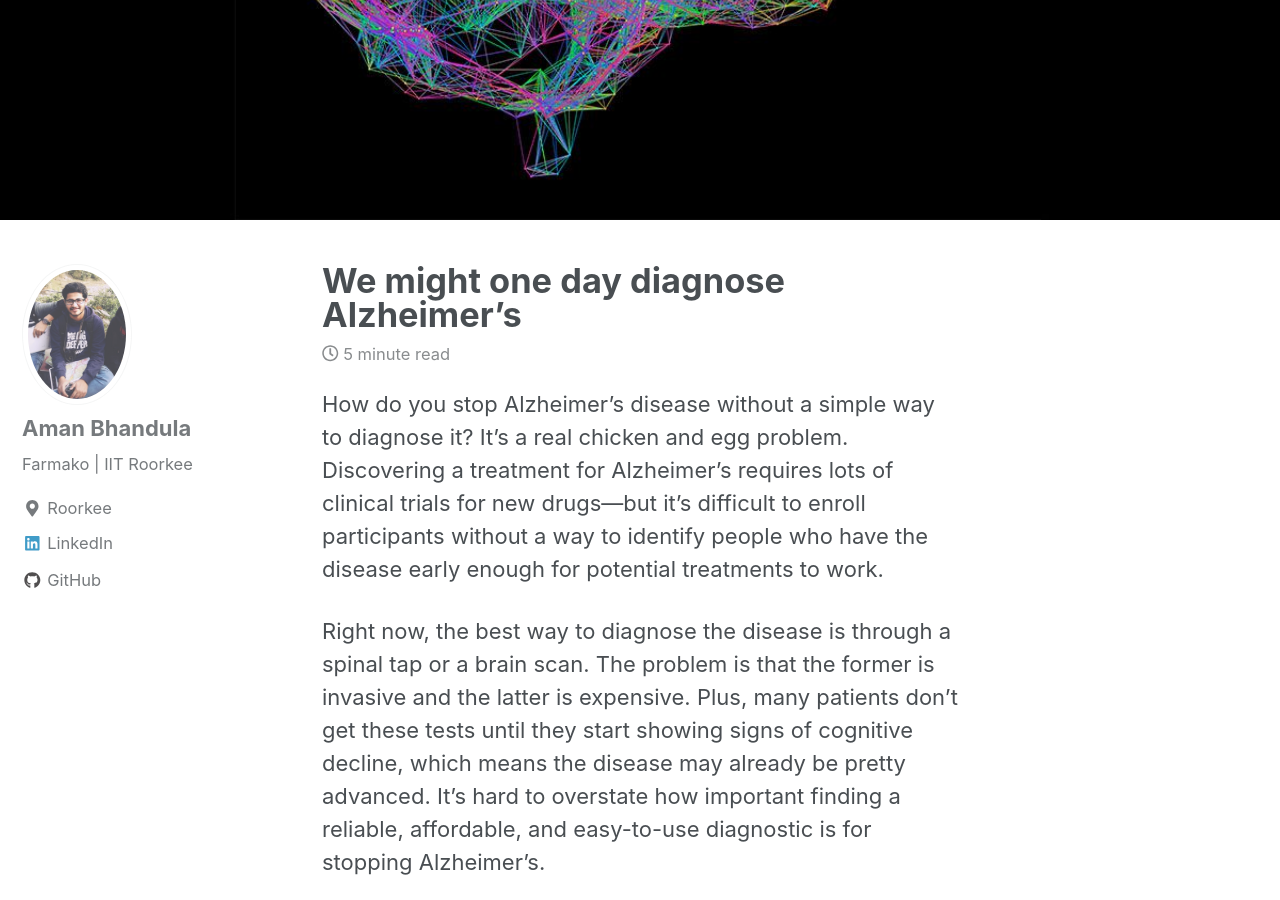
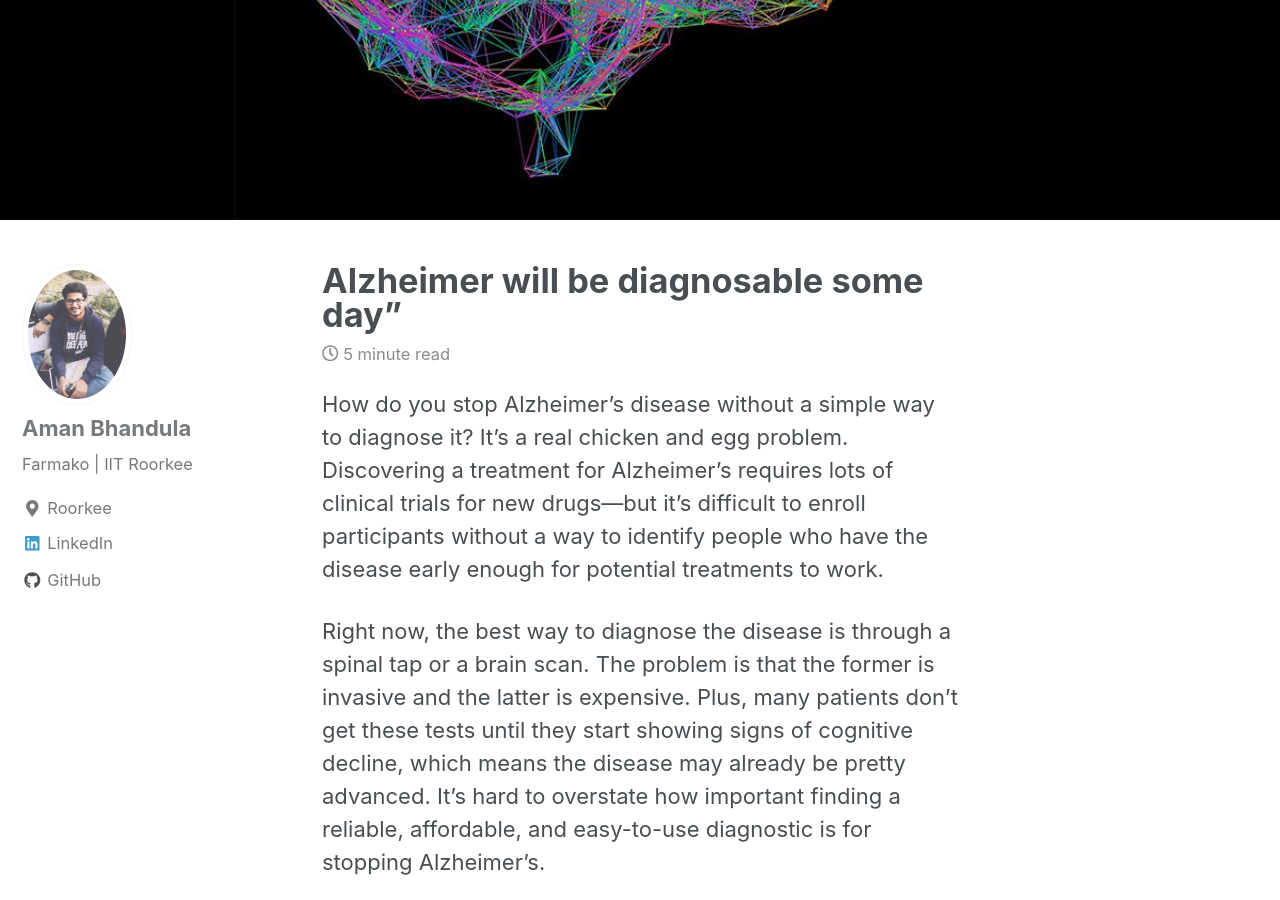
Before and after one commit to Amanbhandula/Amanbhandula.github.io, a Jekyll site: the page built from _posts/2019-06-10-DiagnoseAlzheimer.md, in a window 1280 px wide and 900 px high, scrolled down 552 px. Built offline with Jekyll 4.4.1, drawn with Linux system fonts in a browser that asks for light colours; nearby versions of some CDN libraries.

Commit message:
Blog edited

```diff
--- a/_posts/2019-06-10-DiagnoseAlzheimer.md
+++ b/_posts/2019-06-10-DiagnoseAlzheimer.md
@@ -1,5 +1,5 @@
 ---
-title: "We might one day diagnose Alzheimer’s"
+title: Alzheimer will be diagnosable some day"
 date: 2019-06-10
 tags: [Saving lives, Healthcare, Farmako]
 header:
```
